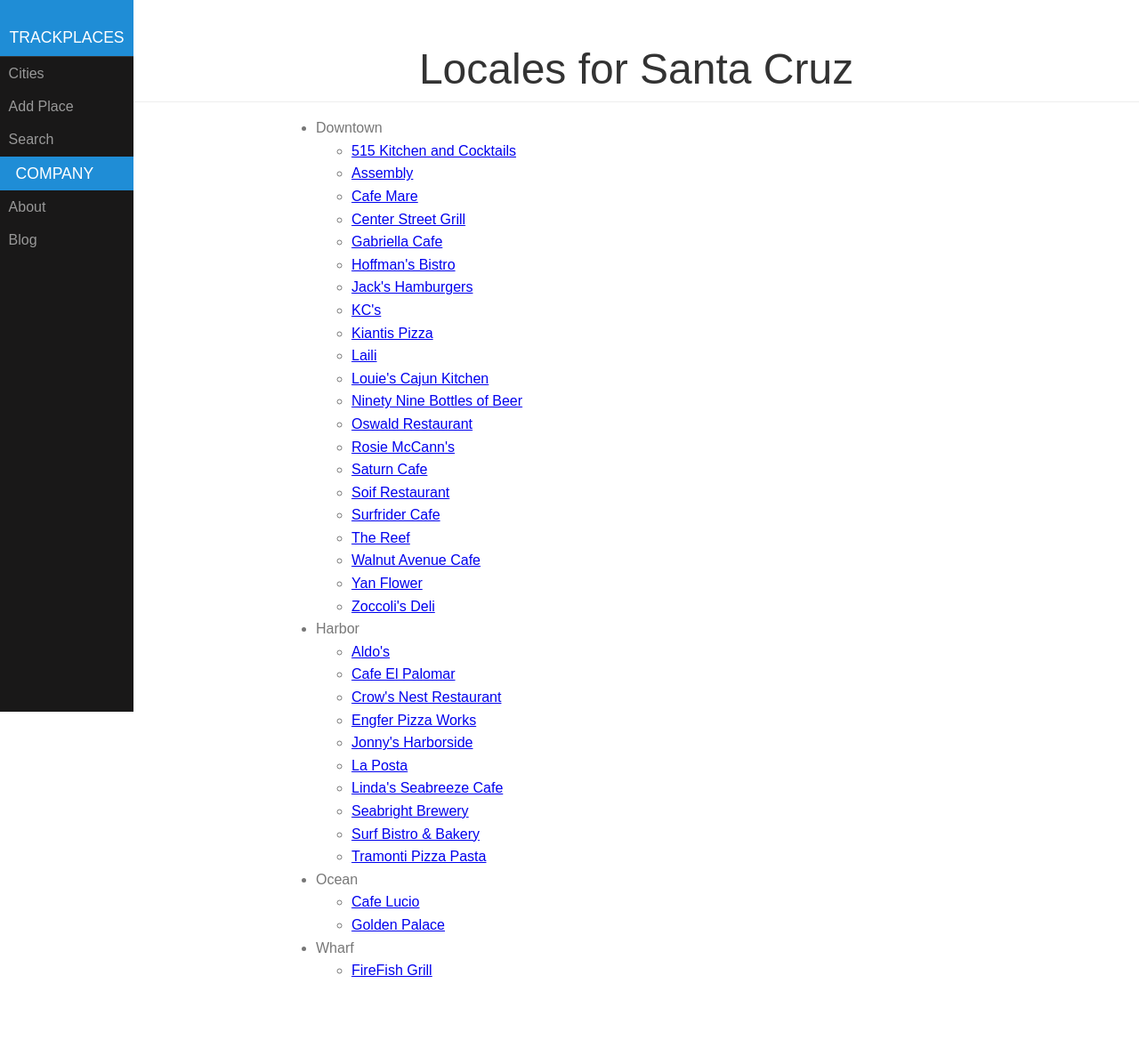
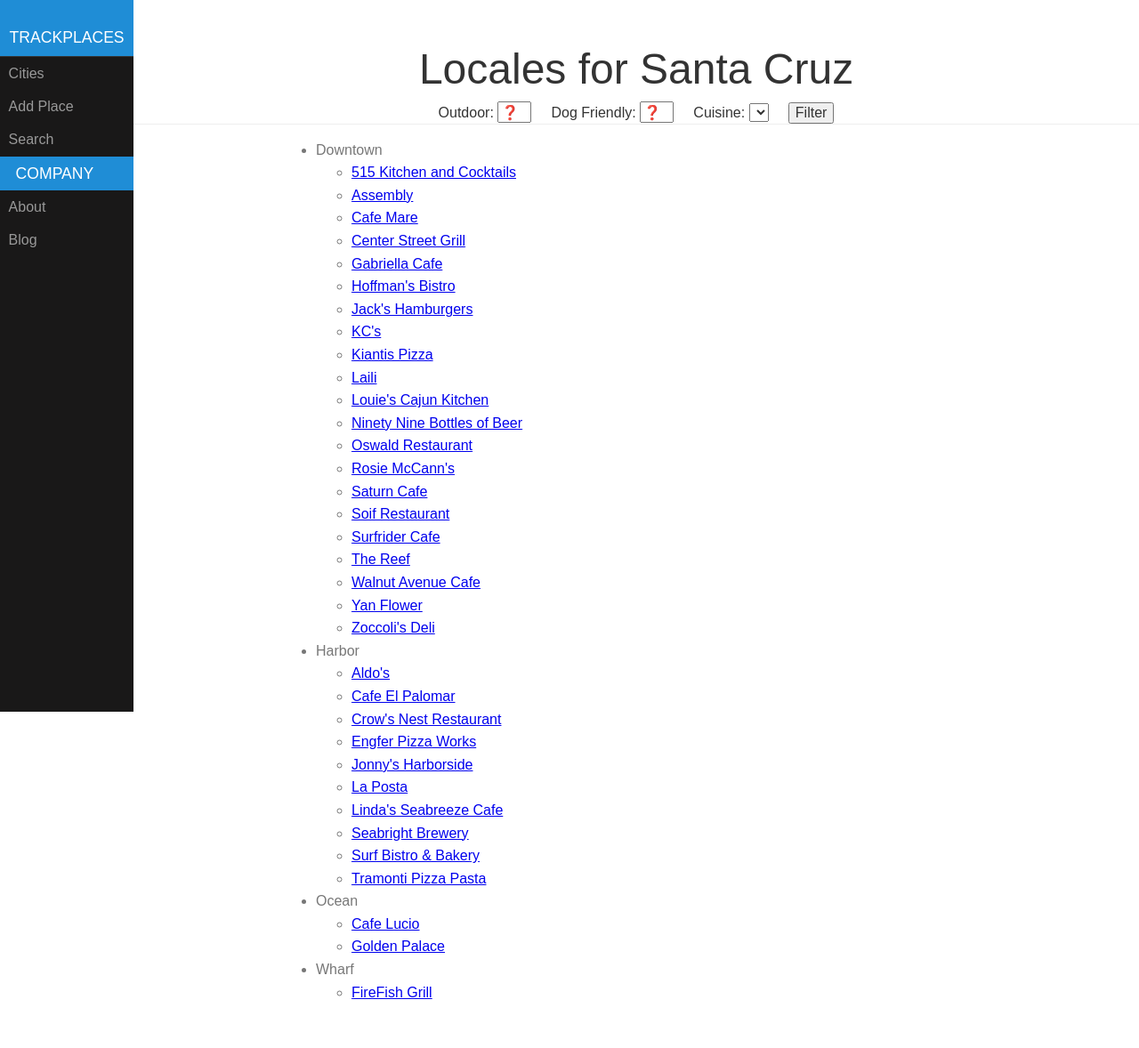
Before and after one commit to danecollins/tp, a Django app: a page that uses places/templates/places/locale_list.html in a window 1280 px wide. Shown: the whole page at 89% size. Before the commit the page ends 1098 px from the top, so only its background shows below. Run offline with Django 3.2, Linux system fonts and the light colour scheme; data comes from the database, SQL or seed files in the repository; lists and menus that the app fills with data are empty.

Commit message:
Add filters to locale list and last add to home page

```diff
--- a/places/models.py
+++ b/places/models.py
@@ -101,7 +101,6 @@
                  'user': {'first_name': 'Dummy'}}
             return p
 
-
     @classmethod
     def from_file(cls, user, fn):
         assert os.path.exists(fn)
--- a/places/templates/places/locale_list.html
+++ b/places/templates/places/locale_list.html
@@ -3,7 +3,50 @@
 {% block title %}TrackPlaces - Cities{% endblock %}
 
 {% block header %}
-    <h1>Locales for {{ city }}</h1>
+<h1>Locales for {{ city }}</h1>
+  <div class="container">
+    <form action="/places/city/{{ city }}/" method="post">
+      {% csrf_token %}
+
+      <label>Outdoor: </label>
+      <input
+       id="outdoor"
+       type="text"
+       readonly="true"
+       name="outdoor"
+       size="1"
+       value="{{ args.outdoor }}"
+       onclick="switch(this.form.outdoor.value.charAt(0)) {
+         case '&#x2753': this.form.outdoor.value='&#x2705;'; break;
+         case '&#x2705': this.form.outdoor.value='&#x274C;'; break;
+         case '&#x274C': this.form.outdoor.value='&#x2753;'; break;
+       };" />
+       &nbsp;&nbsp;&nbsp;
+      <label>Dog Friendly: </label>
+      <input
+       id="dog_friendly"
+       type="text"
+       readonly="true"
+       name='dog_friendly'
+       size="1"
+       value="{{ args.dog_friendly }}"
+       onclick="switch(this.form.dog_friendly.value.charAt(0)) {
+         case '&#x2753': this.form.dog_friendly.value='&#x2705;'; break;
+         case '&#x2705': this.form.dog_friendly.value='&#x274C;'; break;
+         case '&#x274C': this.form.dog_friendly.value='&#x2753;'; break;
+       };" />
+       &nbsp;&nbsp;&nbsp;
+        <label for="id_cuisine">Cuisine:</label>
+        <select id="id_cuisine" name="cuisine">
+        <option value=""></option>
+        {% for c in cuisine_list %}
+          <option value="{{ c }}">{{ c }}</option>
+        {% endfor %}
+        </select>
+       &nbsp;&nbsp;&nbsp;
+      <input type="submit" value="Filter">
+    </form>
+  </div>
 {% endblock %}
 
 {% block content %}
--- a/places/views.py
+++ b/places/views.py
@@ -117,6 +117,18 @@
 
 
 def locale_list(request, city):
+    unset = u'\u2753'
+    checked = u'\u2705'
+    unchecked = u'\u274C'
+
+    if request.method == 'GET':
+        args = {'outdoor': unset, 'dog_friendly': unset, 'cuisine': ''}
+    else:
+        print('Setting args to post method', file=sys.stderr)
+        args = request.POST
+
+    logprint('User:{} is on search page'.format(request.user))
+
     if request.user.is_anonymous():
         username = 'Guest User'
         places = []
@@ -130,23 +142,43 @@
         username = request.user.username
         places = Place.objects.filter(city=city, user=request.user, archived=False)
 
+    if 'cuisine' in args and args['cuisine'] != '':
+        print('Filtering by cuisine={}'.format(args['cuisine']), file=sys.stderr)
+        places = [x for x in places if x.cuisine == args['cuisine']]
+    else:
+        print('No cuisine filtering')
+
+    if 'outdoor' in args and args['outdoor'] != unset:
+        if args['outdoor'] == unchecked:
+            value = False
+        else:
+            value = True
+        print('Filtering by outdoor={}'.format(value), file=sys.stderr)
+        places = [x for x in places if x.outdoor == value]
+
+    if 'dog_friendly' in args and args['dog_friendly'] != unset:
+        if args['dog_friendly'] == unchecked:
+            value = False
+        else:
+            value = True
+        print('Filtering by dog_friendly={}'.format(value), file=sys.stderr)
+        places = [x for x in places if x.dog_friendly == value]
+
     by_locale = defaultdict(set)
     id_by_name = {p.name: p.id for p in places}
     for p in places:
         by_locale[p.locale].add(p.name)
 
+    cuisine_list = set([x.cuisine for x in places])
+    cuisine_list = sorted(cuisine_list)
     return render(request, 'places/locale_list.html', {'llist': sorted(by_locale.keys()),
                                                        'dict': by_locale,
                                                        'ids': id_by_name,
                                                        'city': city,
-                                                       'username': username})
+                                                       'username': username,
+                                                       'cuisine_list': cuisine_list,
+                                                       'args': args})
 
-
-# def place_list(request, city, locale):
-#     locales = sorted(set([x.name for x in Place.objects.filter(city=city, locale=locale)]))
-#     return render(request, 'places/place_list.html', {'plist': locales,
-#                                                       'city': city,
-#                                                       'locale': locale})
 
 # we don't need to check the user since the place is found by id
 def place_detail(request, place_id):
```
